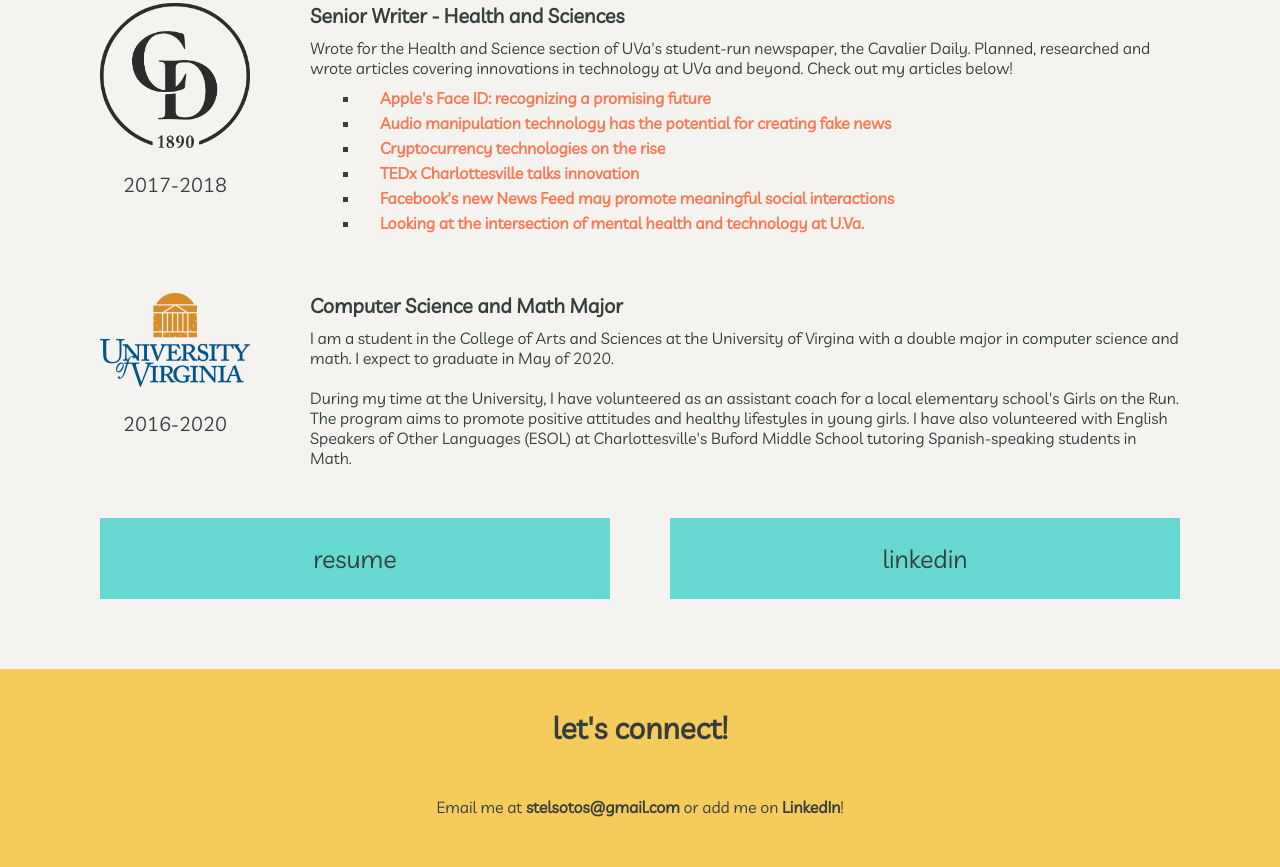
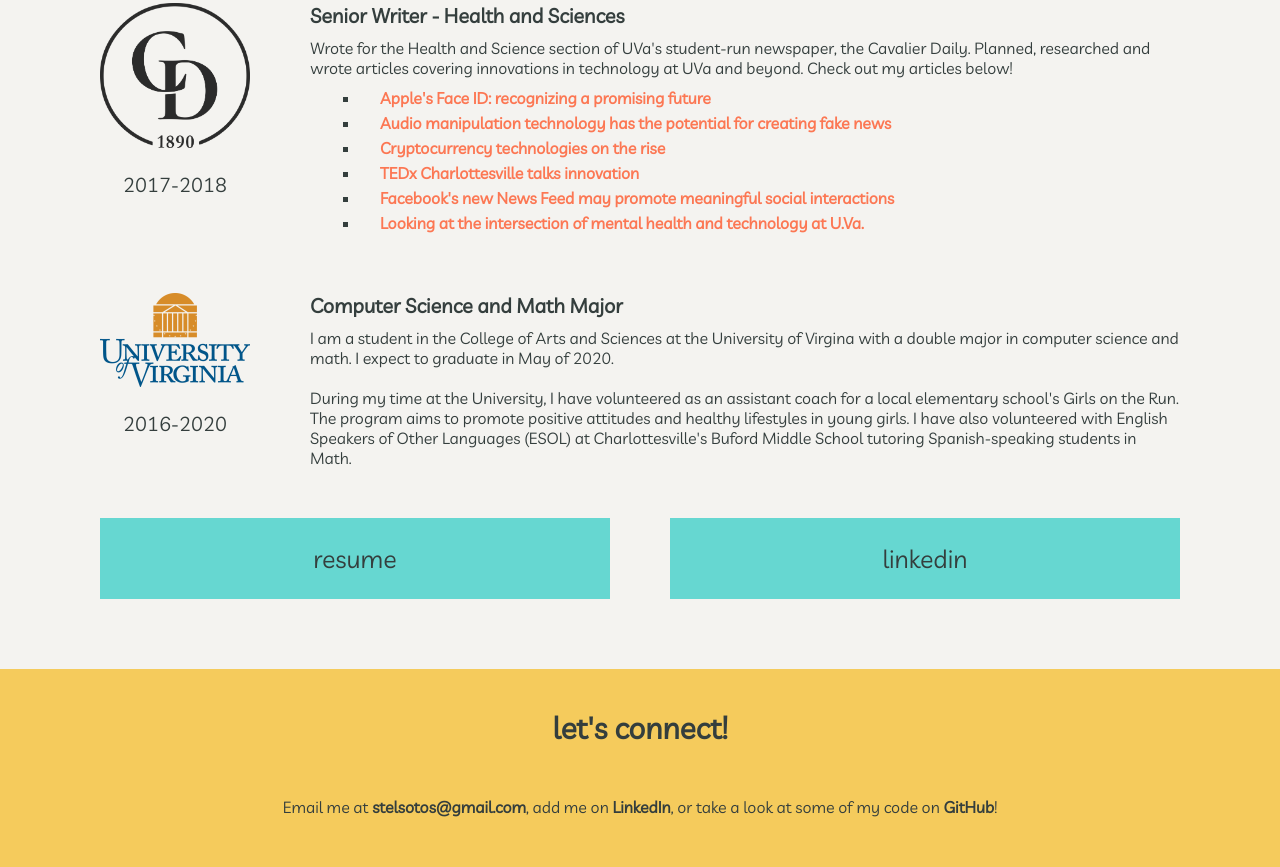
Before and after one commit to stella-sotos/personal-site, a plain HTML site: page index.html in a window 1280 px wide. Shown: the part 2450-3317 px from the top of the page. Drawn offline with nearby package versions, Linux system fonts and the light colour scheme.

Commit message:
added link to github

```diff
--- a/index.html
+++ b/index.html
@@ -101,7 +101,7 @@
    <div class="connect">
    	<div class="section-title">let's connect!</div>
     <div class="content">
-      Email me at <a href="mailto:stelsotos@gmail.com">stelsotos@gmail.com</a> or add me on <a href="https://www.linkedin.com/in/stellasotos/">LinkedIn</a>!
+      Email me at <a href="mailto:stelsotos@gmail.com">stelsotos@gmail.com</a>, add me on <a href="https://www.linkedin.com/in/stellasotos/">LinkedIn</a>, or take a look at some of my code on <a href="https://github.com/stella-sotos">GitHub</a>!
     </div>
    </div>
   </body>
```
